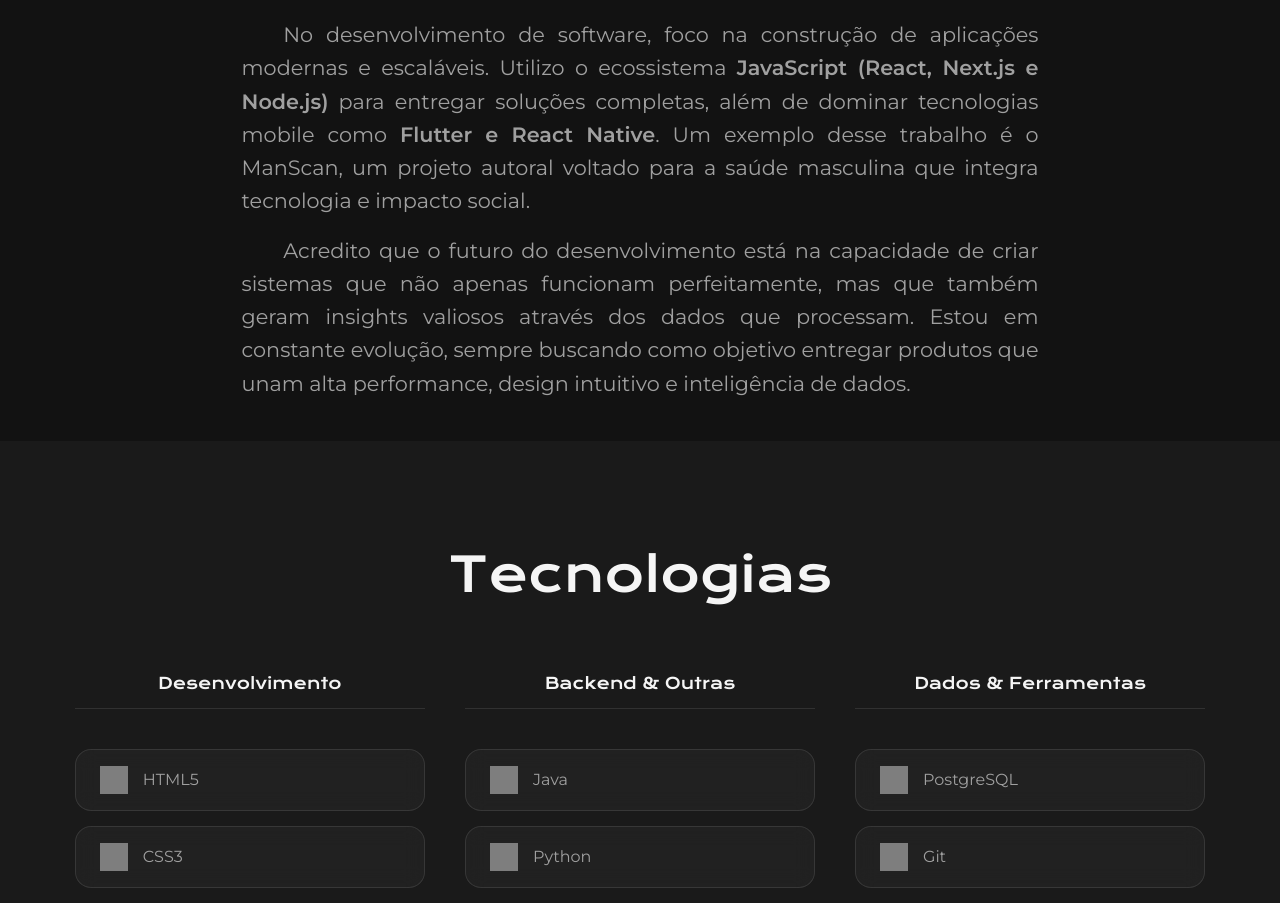
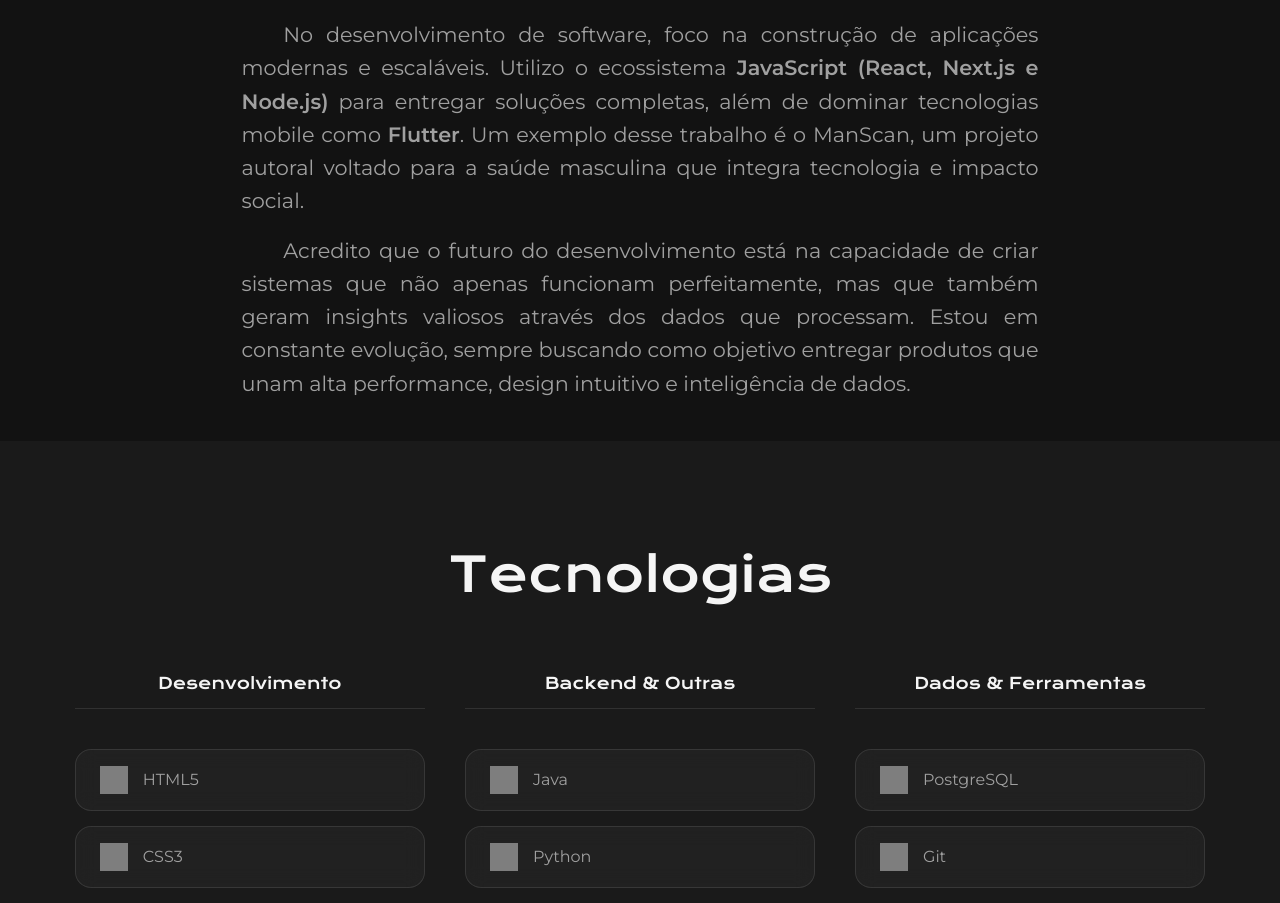
Before and after one commit to eusaulosilva/portifolio-react_vite, a React (Vite) app: page / in a window 1280 px wide. Shown: the part 1267-2170 px from the top of the page. Built offline with nearby package versions, Linux system fonts and the light colour scheme; grey boxes are pictures that could not be loaded.

Commit message:
Fix formatting in About.jsx content

```diff
--- a/src/pages/About.jsx
+++ b/src/pages/About.jsx
@@ -19,7 +19,7 @@ const About = () => {
                         No desenvolvimento de software, foco na construção de aplicações modernas e escaláveis.
                         Utilizo o ecossistema <strong>JavaScript (React, Next.js e Node.js)</strong> para entregar
                         soluções completas, além de dominar tecnologias mobile como <strong>Flutter
-                            e React Native</strong>. Um exemplo desse trabalho é o ManScan, um projeto autoral voltado
+                        </strong>. Um exemplo desse trabalho é o ManScan, um projeto autoral voltado
                         para a saúde masculina que integra tecnologia e impacto social.
                     </p>
                     <p className="container-conteudo-texto">
```
